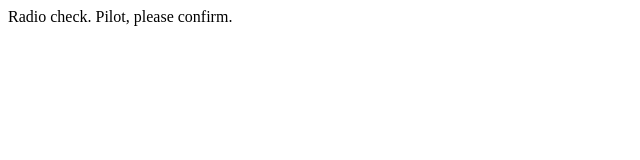
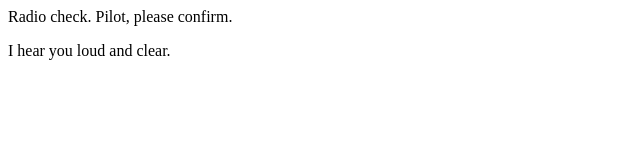
Before and after one commit to cjc-LaunchCode-Studios-Excercises/communication-log-test-by-myself, a plain HTML site: page index.html in a window 1280 px wide. Shown: the whole page, without its empty margins (0-640 px from the left). Drawn offline with Linux system fonts and the light colour scheme.

Commit message:
my response

```diff
--- a/index.html
+++ b/index.html
@@ -1,5 +1,6 @@
 <html>
 <body>
    <p>Radio check. Pilot, please confirm.</p>
+   <p>I hear you loud and clear.</p>
 </body>
 </html>
```
